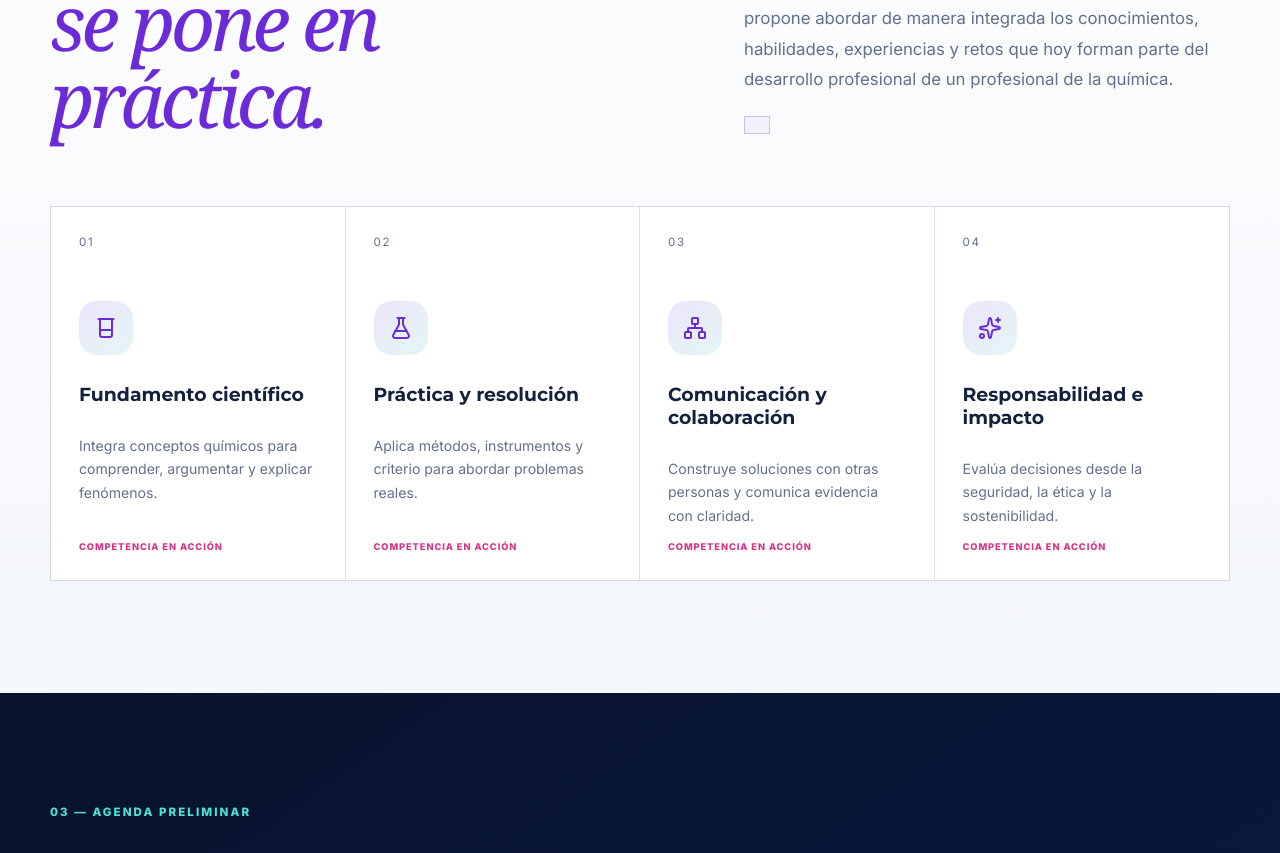
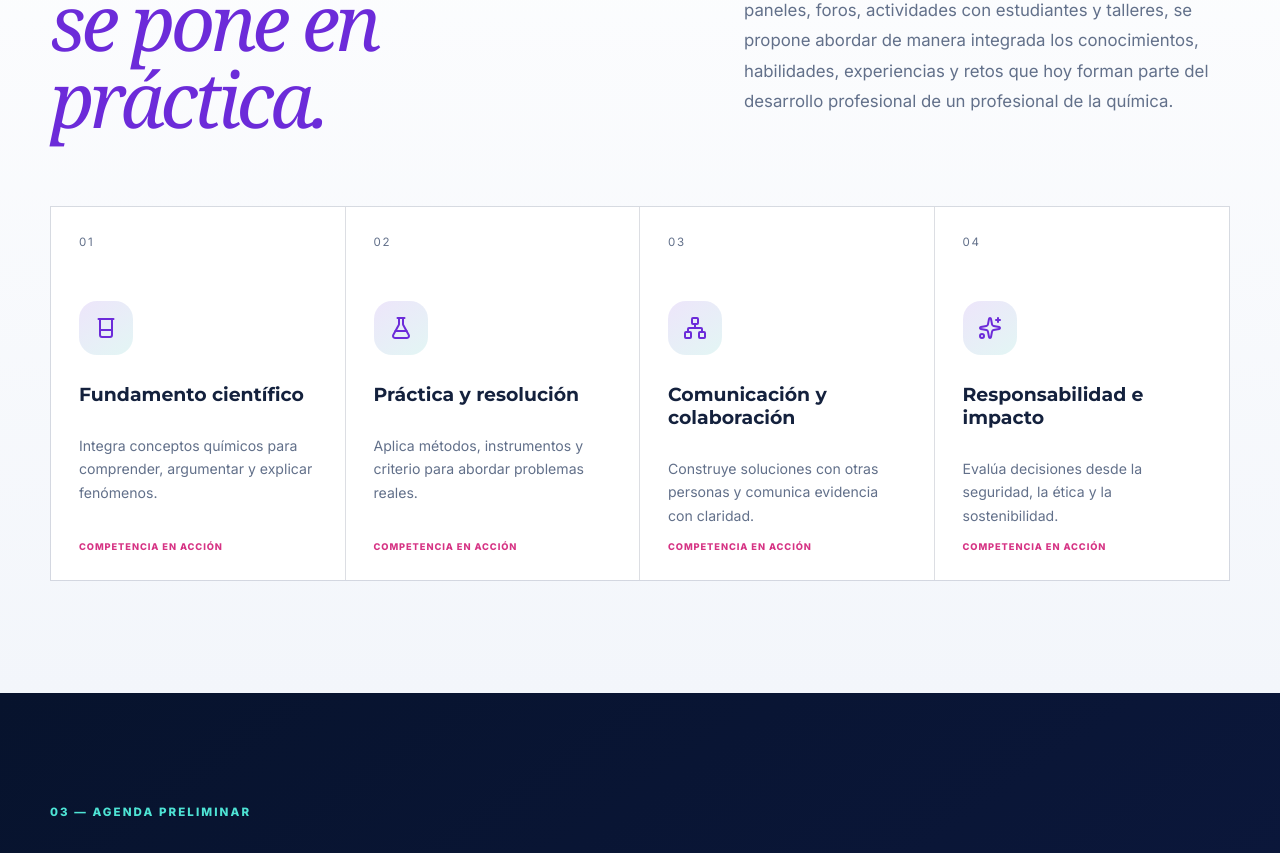
Before and after one commit to LIQU-Portal/xlvi-evento-quimico, a Next.js app: page / in a window 1280 px wide. Shown: the part 1214-2067 px from the top of the page. Built offline with nearby package versions, Linux system fonts and the light colour scheme.

Commit message:
Ajustar contenido y actualización desde Google Sheets

```diff
--- a/app/page.tsx
+++ b/app/page.tsx
@@ -72,7 +72,6 @@ export default async function Home() {
             </div>
             <div>
               <p className="lead">{content.model.intro}</p>
-              <span className="provisional-note"></span>
             </div>
           </div>
           <div className="competency-grid">
```
